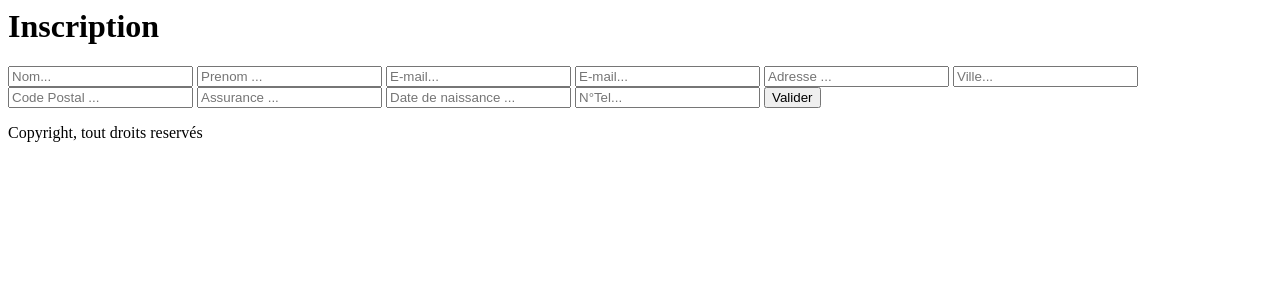
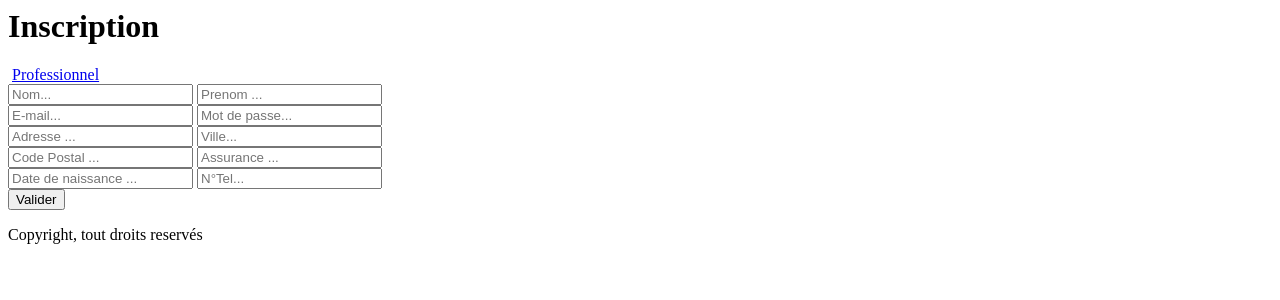
Before and after one commit to BrunoMarty/MenuiserieCI, a CodeIgniter app: page /database/index.php/user/create in a window 1280 px wide. Shown: the top 300 px of the page. Run offline with CodeIgniter, Linux system fonts and the light colour scheme; some libraries are stand-ins or nearby versions.

Commit message:
Controller User (création de compte Pro / Particuliers + Jquery)

```diff
--- a/application/controllers/User.php
+++ b/application/controllers/User.php
@@ -15,6 +15,7 @@ class User extends CI_Controller {
         $this->form_validation->set_rules('email', 'email', 'required');
         $this->form_validation->set_rules('password', 'password', 'required');
 
+        //declaration des variables qui serviront pour créer le formulaire
         $data['email'] = array(
             'name' => 'email',
             'class' => 'user',
@@ -38,19 +39,23 @@ class User extends CI_Controller {
         $this->load->view('footer');
     }
 
+    //fonction de création de compte
     public function create() {
         $data['title'] = "Inscription";
+        // on passe à la vue des variables contenants le nécessaires afin de créer les formulaires sur la vue
         $data['form']['particulier'] = $this->formAccount(1);
         $data['form']['professionnel'] = $this->formAccount(2);
 
+        // on verifie que l'on vient d'un formulaire et l'on teste si l'ajout en base de données peut se faire
+        // si c'est le cas, l'ajout se fait, et ensuite on fait une redirection
         if (($_POST) && ($this->User_Model->add_account() != false)) {
-
+            redirect('user', 'refresh');
         }
         $this->load->view('header');
         $this->load->view('User/create', $data);
         $this->load->view('footer');
     }
-
+    // fonction qui detruit la variale de connexion et qui renvoi que le page de connexion
     public function disconnect() {
         unset($_SESSION);
         session_destroy();
@@ -77,7 +82,7 @@ class User extends CI_Controller {
         $form['password'] = array(
             'name' => 'password',
             'class' => 'user',
-            'placeholder' => 'E-mail...',
+            'placeholder' => 'Mot de passe...',
         );
         $form['adresse'] = array(
             'name' => 'adresse',
@@ -124,7 +129,7 @@ class User extends CI_Controller {
             );
         }
         if ($choix == 2) {
-            $form['naissance'] = array(
+            $form['raison'] = array(
                 'name' => 'raison',
                 'class' => 'user',
                 'placeholder' => 'Raison sociale...',
@@ -137,7 +142,7 @@ class User extends CI_Controller {
             $form['creation'] = array(
                 'name' => 'date_creation',
                 'class' => 'user',
-                'placeholder' => 'N°Siret ...',
+                'placeholder' => 'Date de création ...',
             );
             $form['type'] = array(
                 'name' => 'type',
--- a/application/models/User_Model.php
+++ b/application/models/User_Model.php
@@ -2,6 +2,7 @@
 
 class User_Model extends CI_Model {
 
+    // construteur qui fait la connexion à la base de données
     public function __construct() {
         $this->load->database();
     }
@@ -19,11 +20,12 @@ class User_Model extends CI_Model {
         }
         return 0;
     }
-
-    public function add_account($choix) {
-        if ($choix == 1) {
+    // fonction d'ajout de compte Particulier ou Pro, en fonction du formulaire par lequel on arrive
+    public function add_account() {
+        // création de compte particulier
+        if ($this->input->post('type') == "particulier") {
             $this->load->helper('url');
-            if (($this->input->post('nom') == "") || ($this->input->post('prenom') == "") || ($this->input->post('email') == "") || ($this->input->post('password') == "") || ($this->input->post('adresse') == "") || ($this->input->post('assurance') == "") || ($this->input->post('tel') == "") || ($this->input->post('date_naissance') == "")) {
+            if(($this->input->post('nom') == "")||($this->input->post('prenom') == "")||($this->input->post('email') == "")) {
                 return false;
             } else {
                 $data = array(
@@ -32,7 +34,7 @@ class User_Model extends CI_Model {
                     'email' => $this->input->post('email'),
                     'password' => md5($this->input->post('password')),
                     'adresse' => $this->input->post('adresse'),
-                    'fk_ville' => $this->input->post(1),
+                    'fk_ville' => 1,
                     'assurance' => $this->input->post('assurance'),
                     'tel' => $this->input->post('tel'),
                     'date_naissance' => $this->input->post('naissance'),
@@ -40,11 +42,31 @@ class User_Model extends CI_Model {
                     'fk_abonnement' => 1,
                     'formation' => false,
                 );
+                // ajout en BDD
                 return $this->db->insert('Particulier', $data);
             }
         }
-        elseif($choix == 2){
-
+        // création de compte professionnel
+        elseif($this->input->post('type') == "professionnel"){
+             if(($this->input->post('nom') == "")||($this->input->post('prenom') == "")||($this->input->post('email') == "")) {
+                return false;
+            } else {
+                $data = array(
+                    'nom' => $this->input->post('nom'),
+                    'prenom' => $this->input->post('prenom'),
+                    'email' => $this->input->post('email'),
+                    'password' => md5($this->input->post('password')),
+                    'adresse' => $this->input->post('adresse'),
+                    'fk_ville' => 1,
+                    'fk_profession' => 1,
+                    'raison_sociale' => $this->input->post('raison'),
+                    'tel' => $this->input->post('tel'),
+                    'date_creation' => $this->input->post('creation'),
+                    'fk_abonnement' => 1,
+                );
+                // ajout en BDD
+                return $this->db->insert('Professionnel', $data);
+            }
         }
     }
 
--- a/application/views/User/create.php
+++ b/application/views/User/create.php
@@ -1,22 +1,69 @@
 <?php
+echo "<h1>$title</h1>";
+echo '<a href="#" id="part">Particulier</a>&nbsp<a href="#" id="pro">Professionnel</a>';
 
-echo "<h1>$title</h1>";
-echo '<div class="particulier">';
+// bloc pour le formulaire d'inscription particulier
+echo '<div id="particulier">';
 echo form_open('user/inscription');
 
 echo form_input($form['particulier']['nom']);
-echo form_input($form['particulier']['prenom']);
+echo form_input($form['particulier']['prenom'])."<br>";
 echo form_input($form['particulier']['email']);
-echo form_input($form['particulier']['password']);
+echo form_input($form['particulier']['password'])."<br>";
 echo form_input($form['particulier']['adresse']);
-echo form_input($form['particulier']['ville']);
+echo form_input($form['particulier']['ville'])."<br>";
 echo form_input($form['particulier']['cp']);
-echo form_input($form['particulier']['assurance']);
+echo form_input($form['particulier']['assurance'])."<br>";
 echo form_input($form['particulier']['naissance']);
-echo form_input($form['particulier']['tel']);
+echo form_input($form['particulier']['tel'])."<br>";
 echo form_input($form['particulier']['type']);
 
 echo form_submit('envoi', 'Valider');
 
 echo form_close();
 echo "</div>";
+
+// bloc pour formulaire d'inscription d'un professionnel
+echo '<div id="professionnel">';
+echo form_open('user/inscription');
+
+echo form_input($form['professionnel']['nom']);
+echo form_input($form['professionnel']['prenom'])."<br>";
+echo form_input($form['professionnel']['email']);
+echo form_input($form['professionnel']['password'])."<br>";
+echo form_input($form['professionnel']['adresse']);
+echo form_input($form['professionnel']['ville'])."<br>";
+echo form_input($form['professionnel']['cp']);
+echo form_input($form['professionnel']['tel'])."<br>";
+echo form_input($form['professionnel']['siret']);
+echo form_input($form['professionnel']['raison'])."<br>";
+echo form_input($form['professionnel']['creation']);
+echo form_input($form['professionnel']['type'])."<br>";
+
+echo form_submit('envoi', 'Valider');
+
+echo form_close();
+echo "</div>";
+?>
+<script src="https://ajax.googleapis.com/ajax/libs/jquery/3.1.1/jquery.min.js"></script>
+<script>
+    $(document).ready(function () {
+         $("#part").slideToggle("fast");
+        $("#part").click(function () {
+            if ($("#professionnel").is(":visible")) {
+                $("#professionnel").slideToggle("fast");
+                $("#part").slideToggle("fast");
+                $("#pro").slideToggle("fast");
+                $("#particulier").slideToggle("fast");
+            }
+        });
+        $("#pro").click(function () {
+            if ($("#particulier").is(":visible")) {
+                $("#particulier").slideToggle("fast");
+                $("#part").slideToggle("fast");
+                $("#pro").slideToggle("fast");
+                $("#professionnel").slideToggle("slow");
+            }
+        });
+    });
+</script>
--- a/application/views/User/index.php
+++ b/application/views/User/index.php
@@ -7,7 +7,7 @@ if (!isset($_SESSION['user'])) {
     echo form_input($password);
     ?>
     <br>
-    <a href="">S'inscrire</a>
+    <a href="<?php echo base_url('index.php/user/inscription'); ?>">S'inscrire</a>
     <a href="">Mot de passe oublié</a><br/>
     <input type="submit" name="submit" value="Se connecter" />
 
--- a/application/views/header.php
+++ b/application/views/header.php
@@ -1,6 +1,7 @@
 <html>
     <head>
         <title>Menuiserie Collaborative</title>
+        <link rel = "stylesheet" type = "text/css" href = "<?php echo base_url(); ?>css/style.css">
     </head>
 
     <body>
--- /dev/null
+++ b/css/style.css
@@ -0,0 +1,3 @@
+#professionnel {
+    display: none;
+}
```
